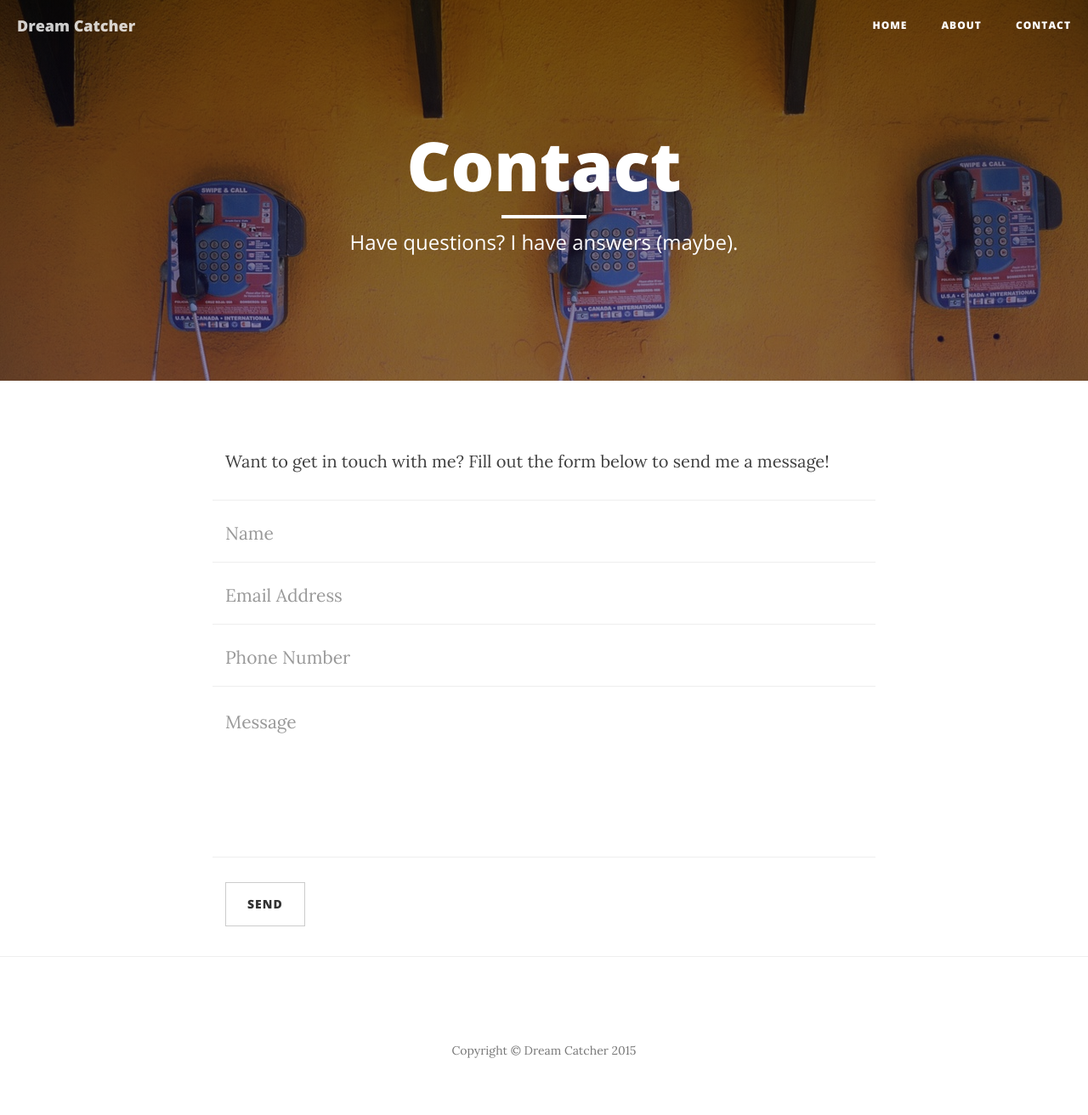
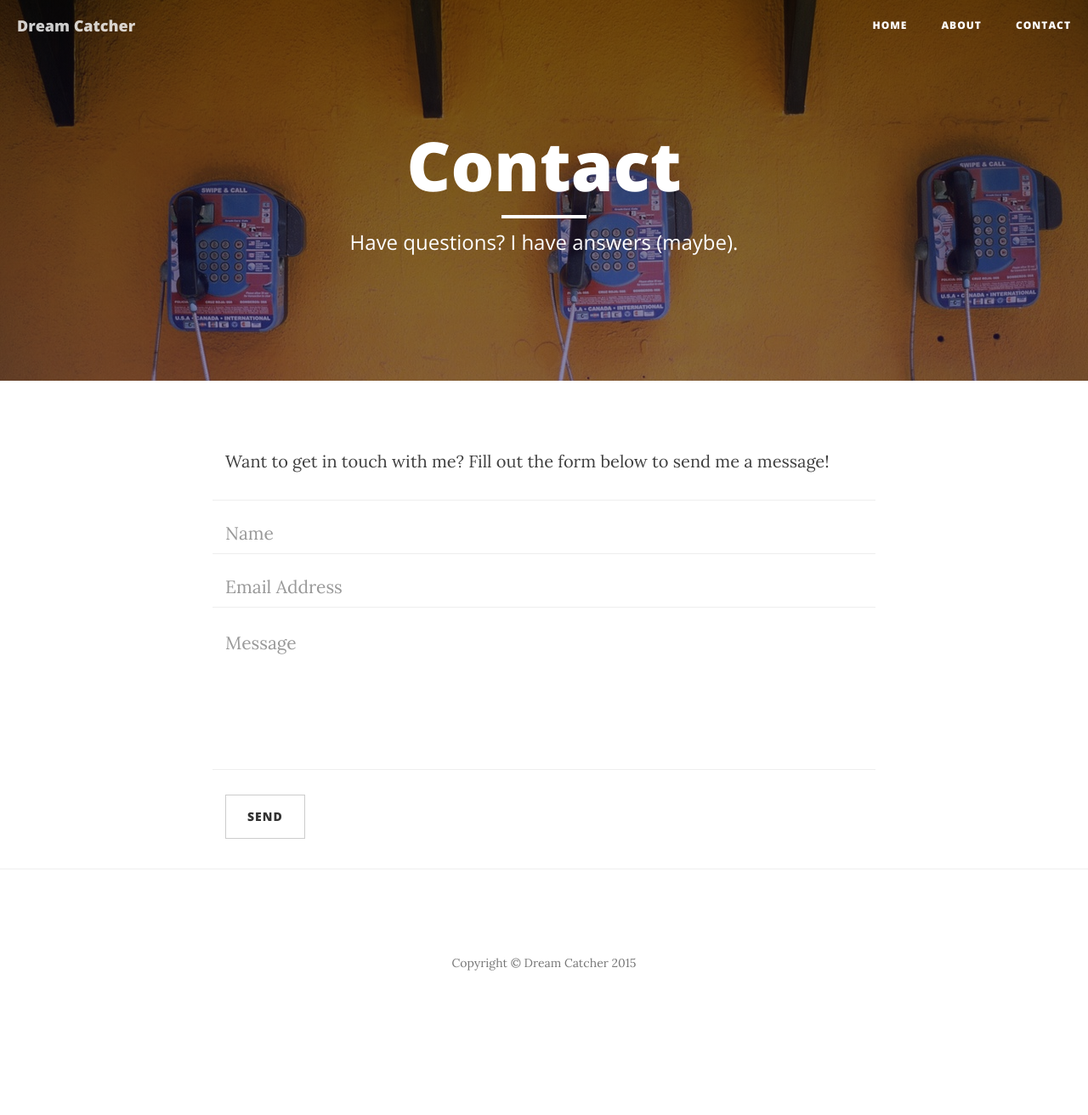
Before and after one commit to dreamcatcher95/dreamcatcher95.github.io, a Jekyll site: the page built from contact.html, in a window 1280 px wide. Shown: the whole page at 85% size. Built offline with Jekyll 4.4.1, drawn with Linux system fonts in a browser that asks for light colours; nearby versions of some CDN libraries; after the commit the page ends 1209 px from its top, so only the background shows below that.

Commit message:
Fixed formspree submission
I think...

```diff
--- a/contact.html
+++ b/contact.html
@@ -6,43 +6,31 @@ header-img: "img/toll-phones.jpg"
 ---
 
 <p>Want to get in touch with me? Fill out the form below to send me a message!</p>
-<!-- Contact Form - Enter your email address on line 19 of the mail/contact_me.php file to make this form work. -->
-<!-- WARNING: Some web hosts do not allow emails to be sent through forms to common mail hosts like Gmail or Yahoo. It's recommended that you use a private domain email address! -->
-<!-- NOTE: To use the contact form, your site must be on a live web host with PHP! The form will not work locally! -->
-<form name="sentMessage" id="contactForm" novalidate>
+<form name="sentMessage" id="contactForm">
     <div class="row control-group">
         <div class="form-group col-xs-12 floating-label-form-group controls">
             <label>Name</label>
-            <input type="text" class="form-control" placeholder="Name" id="name" required data-validation-required-message="Please enter your name.">
-            <p class="help-block text-danger"></p>
+            <input type="text" class="form-control" placeholder="Name" name="name" required>
         </div>
     </div>
     <div class="row control-group">
         <div class="form-group col-xs-12 floating-label-form-group controls">
             <label>Email Address</label>
-            <input type="email" class="form-control" placeholder="Email Address" id="email" required data-validation-required-message="Please enter your email address.">
-            <p class="help-block text-danger"></p>
-        </div>
-    </div>
-    <div class="row control-group">
-        <div class="form-group col-xs-12 floating-label-form-group controls">
-            <label>Phone Number</label>
-            <input type="tel" class="form-control" placeholder="Phone Number" id="phone" required data-validation-required-message="Please enter your phone number.">
-            <p class="help-block text-danger"></p>
+            <input type="email" class="form-control" placeholder="Email Address" name="_replyto" required>
         </div>
     </div>
     <div class="row control-group">
         <div class="form-group col-xs-12 floating-label-form-group controls">
             <label>Message</label>
-            <textarea rows="5" class="form-control" placeholder="Message" id="message" required data-validation-required-message="Please enter a message."></textarea>
-            <p class="help-block text-danger"></p>
+            <textarea rows="5" class="form-control" placeholder="Message" name="message" required></textarea>
         </div>
     </div>
+    <input type="text" name="_gotcha" style="display:none"/>
     <br>
     <div id="success"></div>
     <div class="row">
         <div class="form-group col-xs-12">
-            <button type="submit" class="btn btn-default">Send</button>
+            <button type="submit" class="btn btn-default" value="Send">Send</button>
         </div>
     </div>
 </form>
```
